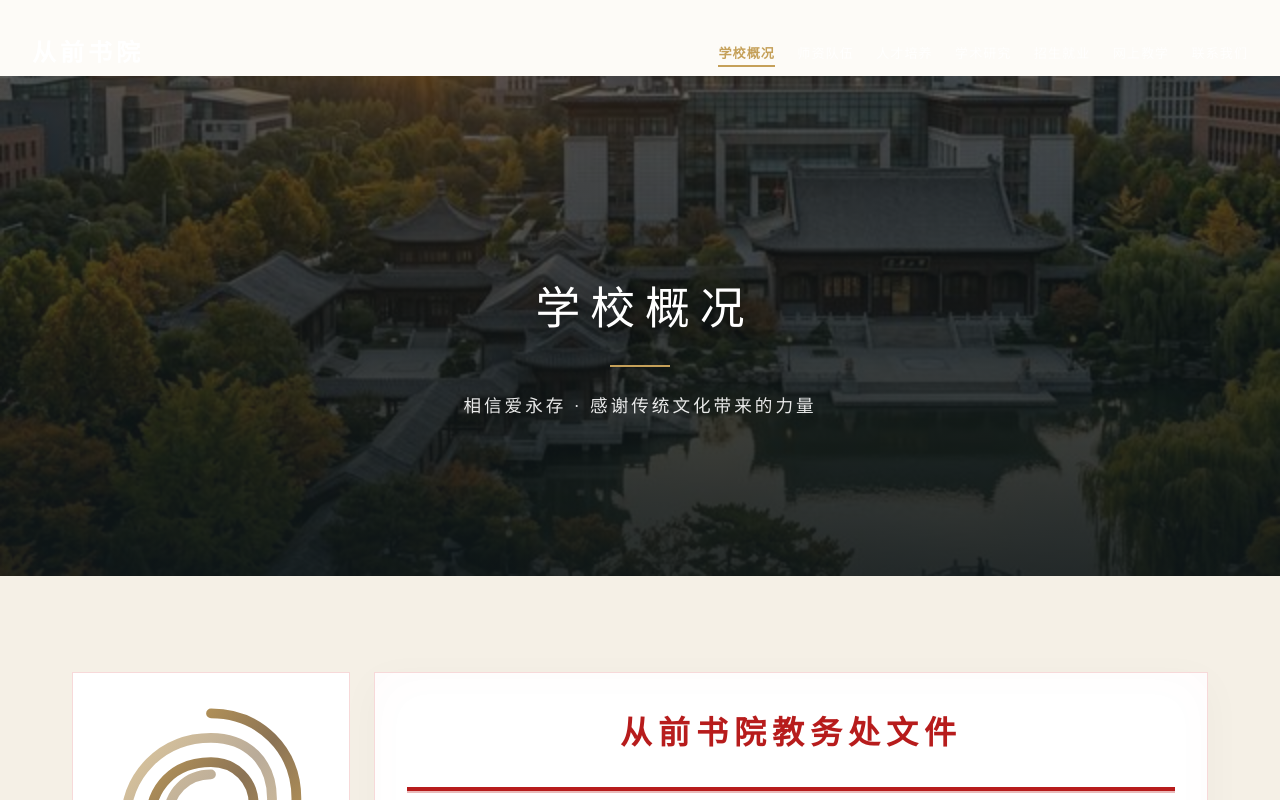
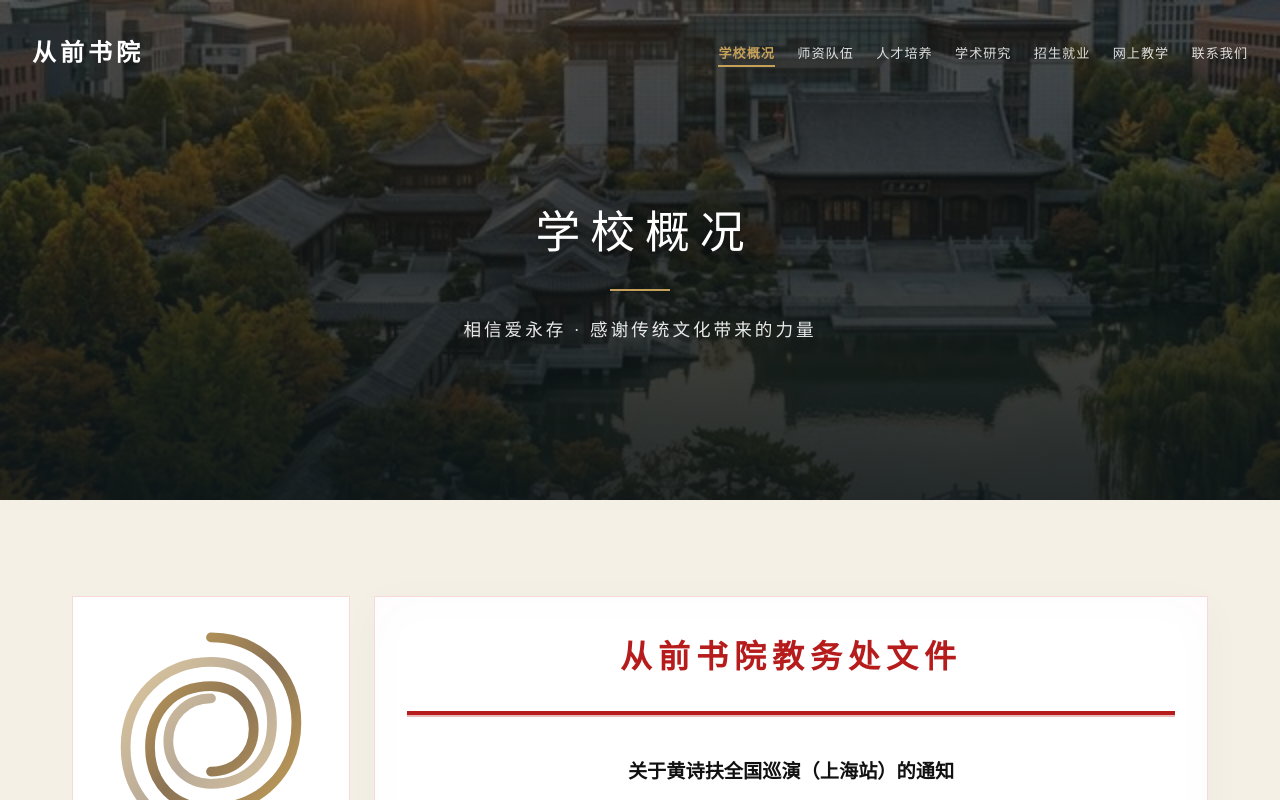
Before and after one commit to miaopan607/Once-Upon-An-Academy, a Vue app: page / in a window 1280 px wide. Shown: the top 800 px of the page. Built offline with nearby package versions, Linux system fonts and the light colour scheme; the HTML template or start-up script is replaced by a standard one.

Commit message:
fix: 修复桌面端顶栏样式问题

```diff
--- a/src/App.vue
+++ b/src/App.vue
@@ -220,11 +220,6 @@ header.header-scrolled .logo {
   transform: translate(-50%, -50%) scale(1);
 }
 
-/* 主内容区域 - 为固定头部留出空间 */
-.main-content {
-  padding-top: 76px;
-}
-
 /* 移动端适配 */
 @media (max-width: 768px) {
   .main-content {
```
